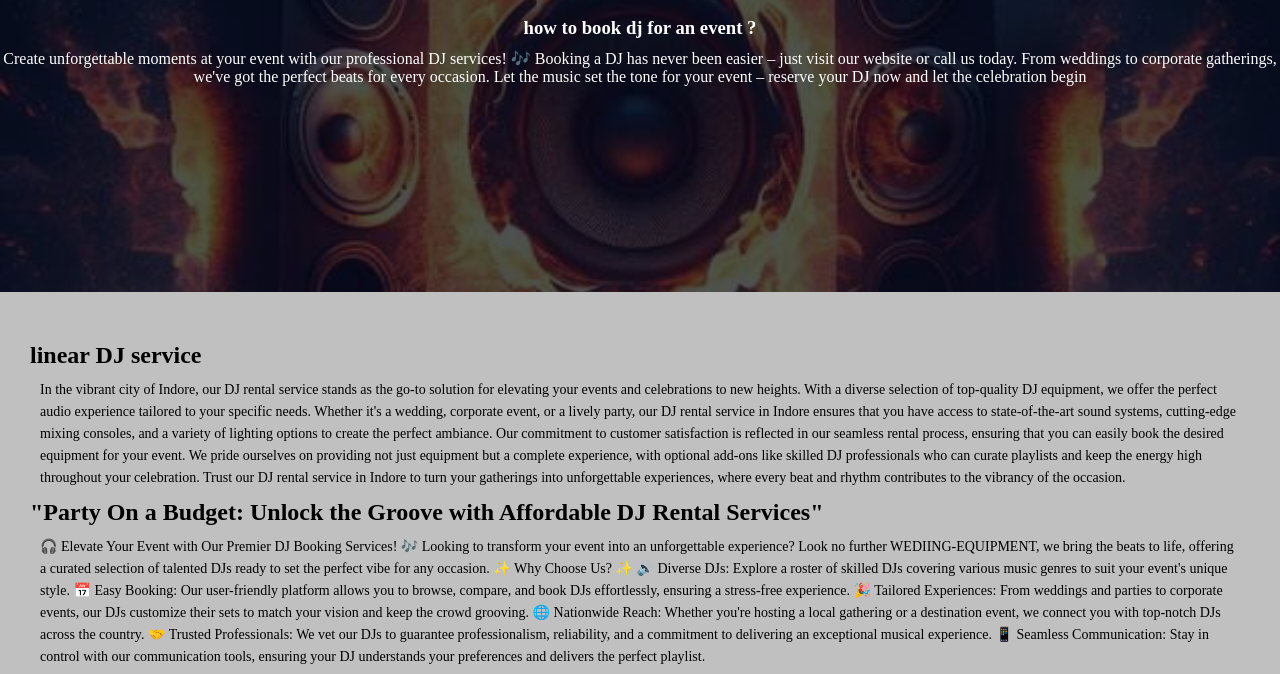
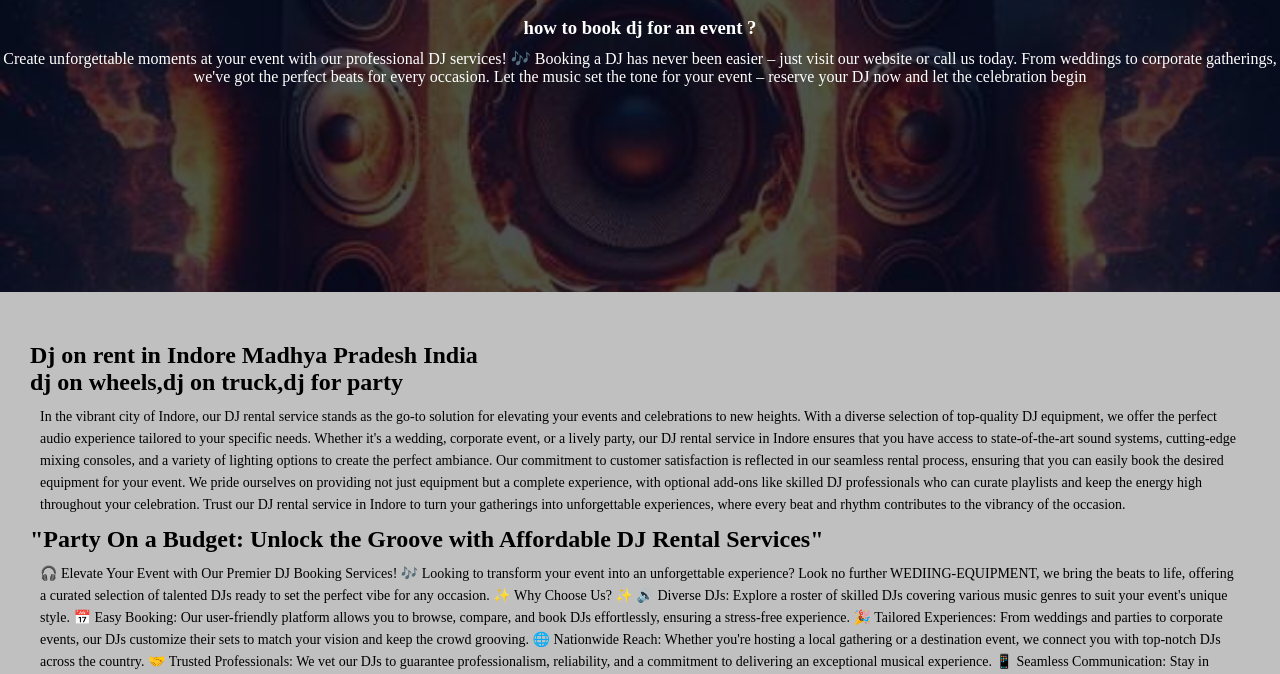
Before and after one commit to Betul-wedding/Rental, a plain HTML site: page DJ.html in a window 1280 px wide. Shown: the part 108-782 px from the top of the page. Drawn offline with Linux system fonts and the light colour scheme.

Commit message:
Update DJ.html

```diff
--- a/DJ.html
+++ b/DJ.html
@@ -52,7 +52,7 @@
 
     </section>
     <section class="heading">
-        <h2>linear DJ service</h2>
+        <h2>Dj on rent in Indore Madhya Pradesh India<br>dj on wheels,dj on truck,dj for party</h2>
       <p>In the vibrant city of <bold>Indore</bold>, our DJ rental service stands as the go-to solution for elevating your events and celebrations to new heights. With a diverse selection of top-quality DJ equipment, we offer the perfect audio experience tailored to your specific needs. Whether it's a wedding, corporate event, or a lively party, our DJ rental service in Indore ensures that you have access to state-of-the-art sound systems, cutting-edge mixing consoles, and a variety of lighting options to create the perfect ambiance. Our commitment to customer satisfaction is reflected in our seamless rental process, ensuring that you can easily book the desired equipment for your event. We pride ourselves on providing not just equipment but a complete experience, with optional add-ons like skilled DJ professionals who can curate playlists and keep the energy high throughout your celebration. Trust our DJ rental service in Indore to turn your gatherings into unforgettable experiences, where every beat and rhythm contributes to the vibrancy of the occasion.</p>
         <h2>"Party On a Budget: Unlock the Groove with Affordable DJ Rental Services"</h2>
          <p>🎧 Elevate Your Event with Our Premier DJ Booking Services! 🎶
```
